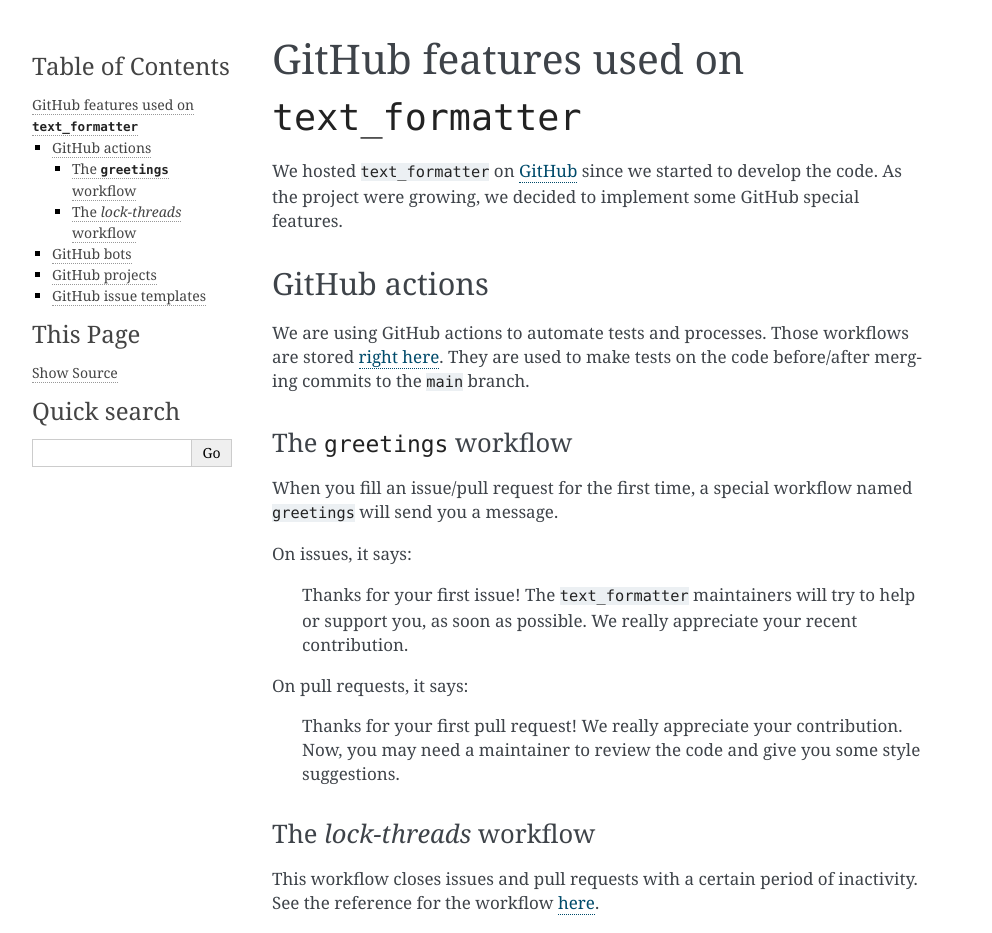
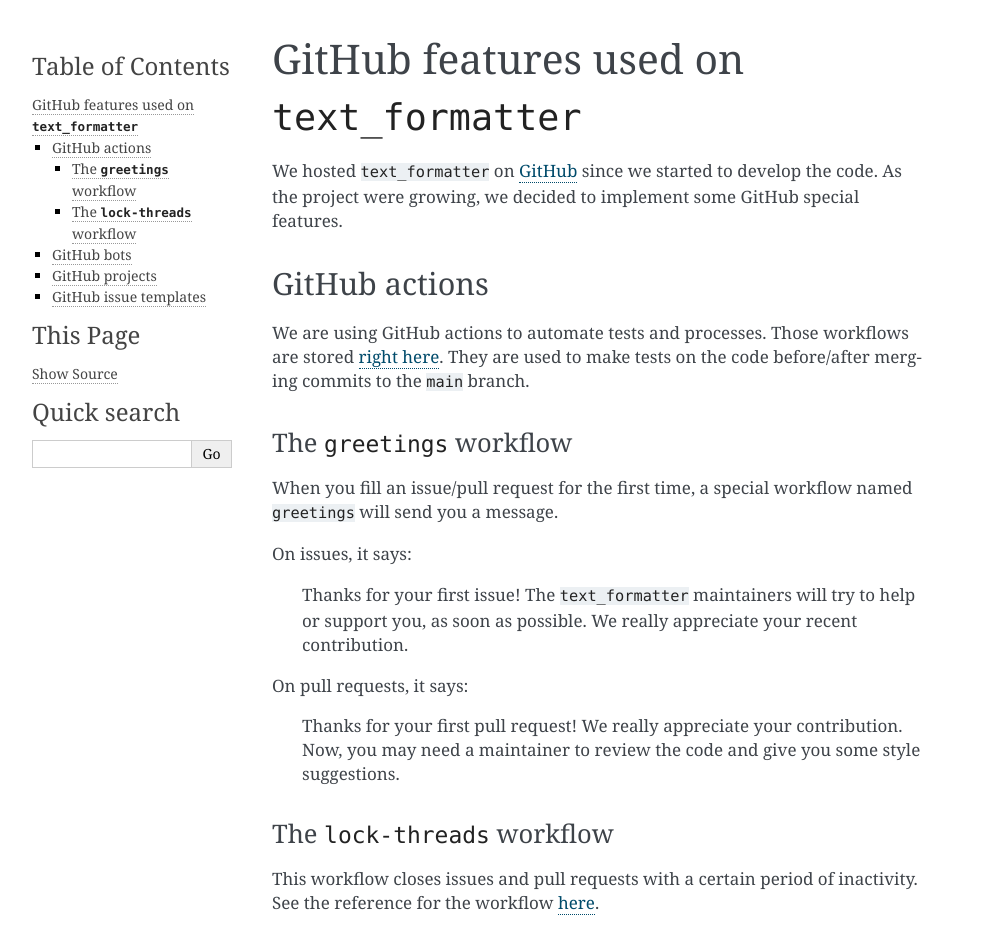
Before and after one commit to DiddiLeija/text_formatter, a Sphinx documentation site: the page built from docs/dev/github.rst, in a window 1280 px wide. Shown: the top 933 px of the page, without its empty margins (148-1140 px from the left). Built offline with Sphinx 7.4.7, drawn with Linux system fonts in a browser that asks for light colours.

```diff
--- a/docs/dev/github.rst
+++ b/docs/dev/github.rst
@@ -27,7 +27,7 @@ On pull requests, it says:
 
     Thanks for your first pull request! We really appreciate your contribution. Now, you may need a maintainer to review the code and give you some style suggestions.
 
-The `lock-threads` workflow
+The ``lock-threads`` workflow
 ^^^^^^^^^^^^^^^^^^^^^^^^^^^
 
 This workflow closes issues and pull requests with a certain period of inactivity. See
```
